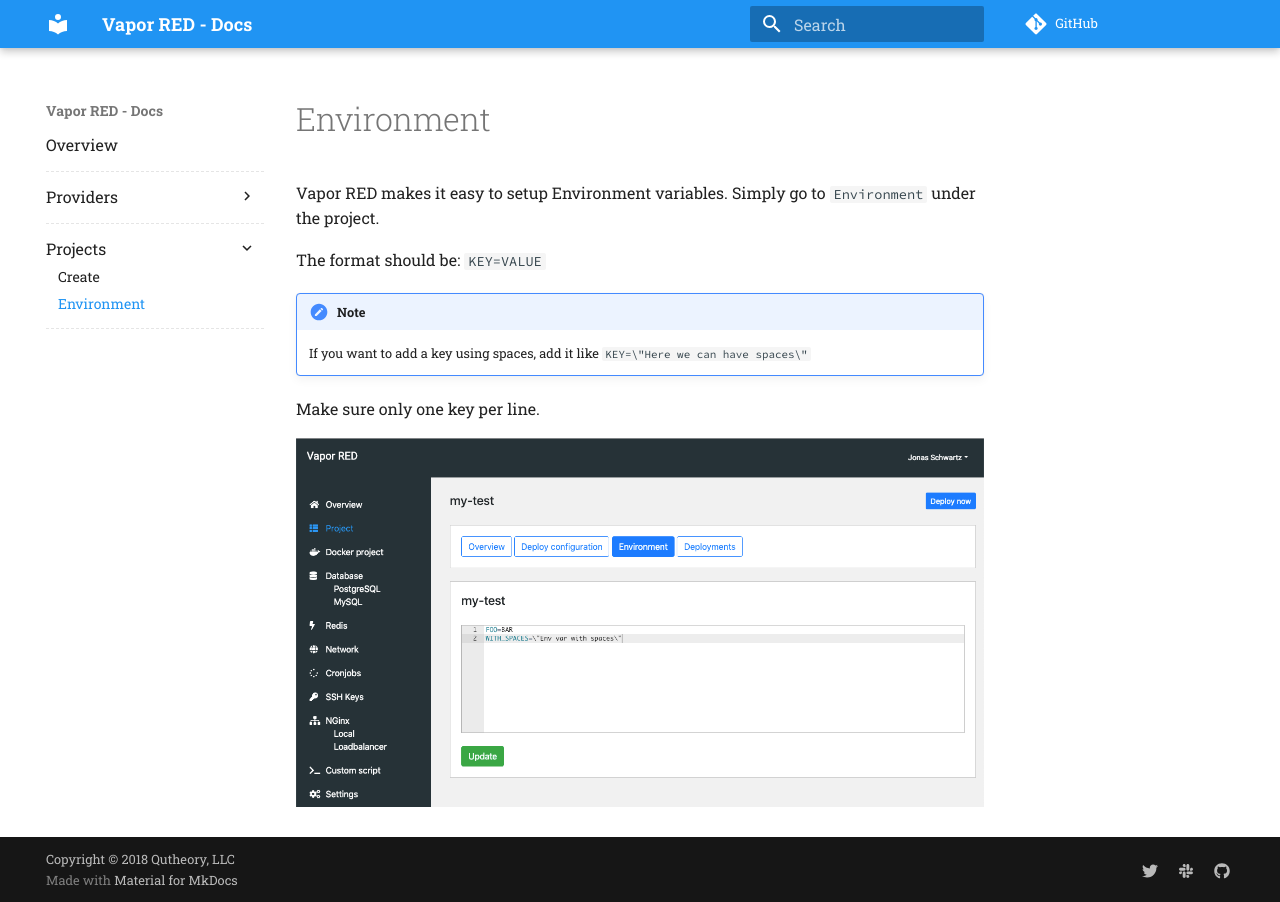
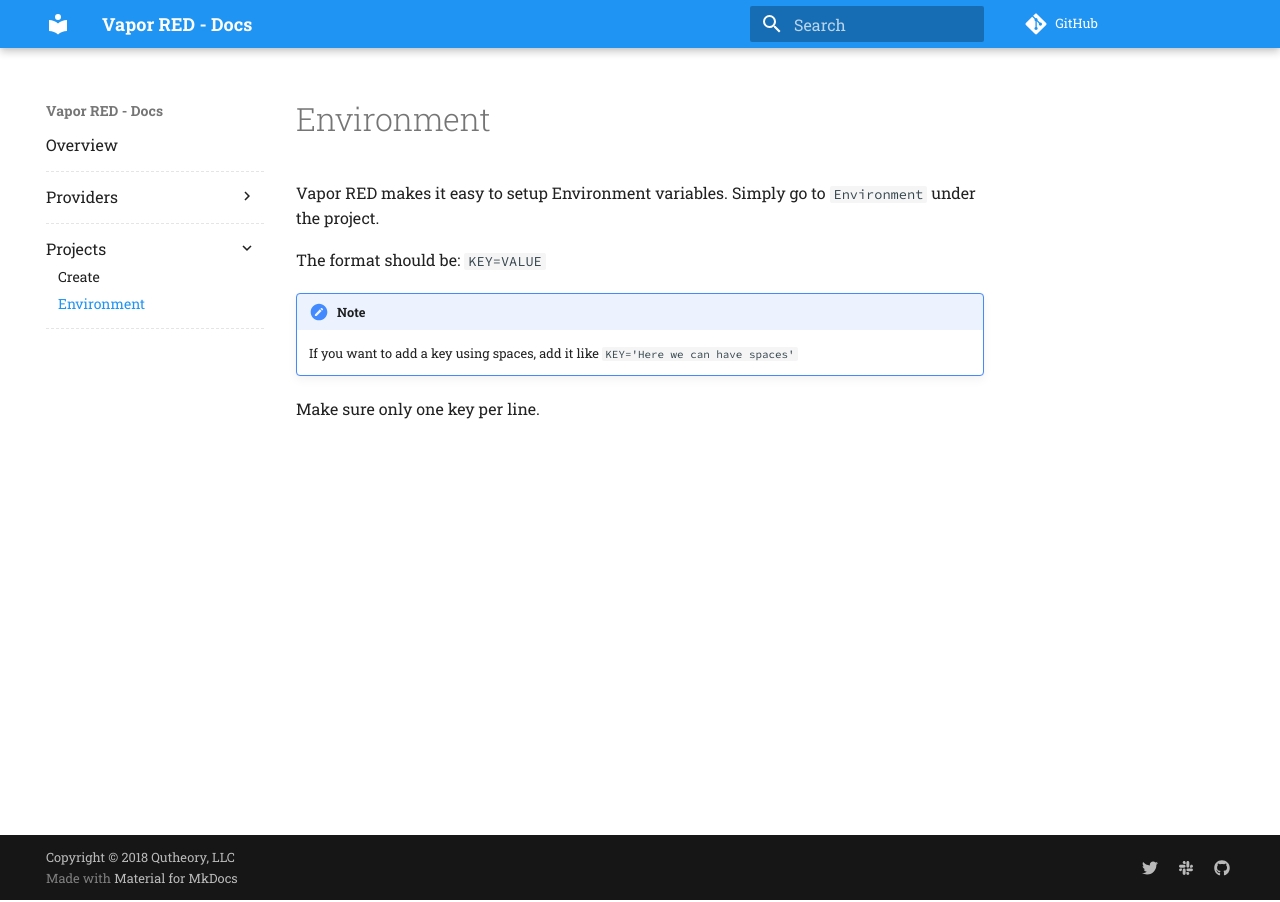
Before and after one commit to qutheory/red-docs, an MkDocs documentation site: the page built from docs/projects/environment.md, in a window 1280 px wide. Built offline with MkDocs 1.6.1 and Material for MkDocs 9.7.7, drawn with Linux system fonts in a browser that asks for light colours; comment, search, counter and statistics services are not loaded; old or Windows-style settings are respelled for this version of MkDocs.

```diff
--- a/docs/projects/environment.md
+++ b/docs/projects/environment.md
@@ -4,8 +4,6 @@ The format should be:
 `KEY=VALUE`
 
 !!! note
-    If you want to add a key using spaces, add it like `KEY=\"Here we can have spaces\"`
+    If you want to add a key using spaces, add it like `KEY='Here we can have spaces'`
 
 Make sure only one key per line.
-
-![Environment1](/images/environment1.png)
```
